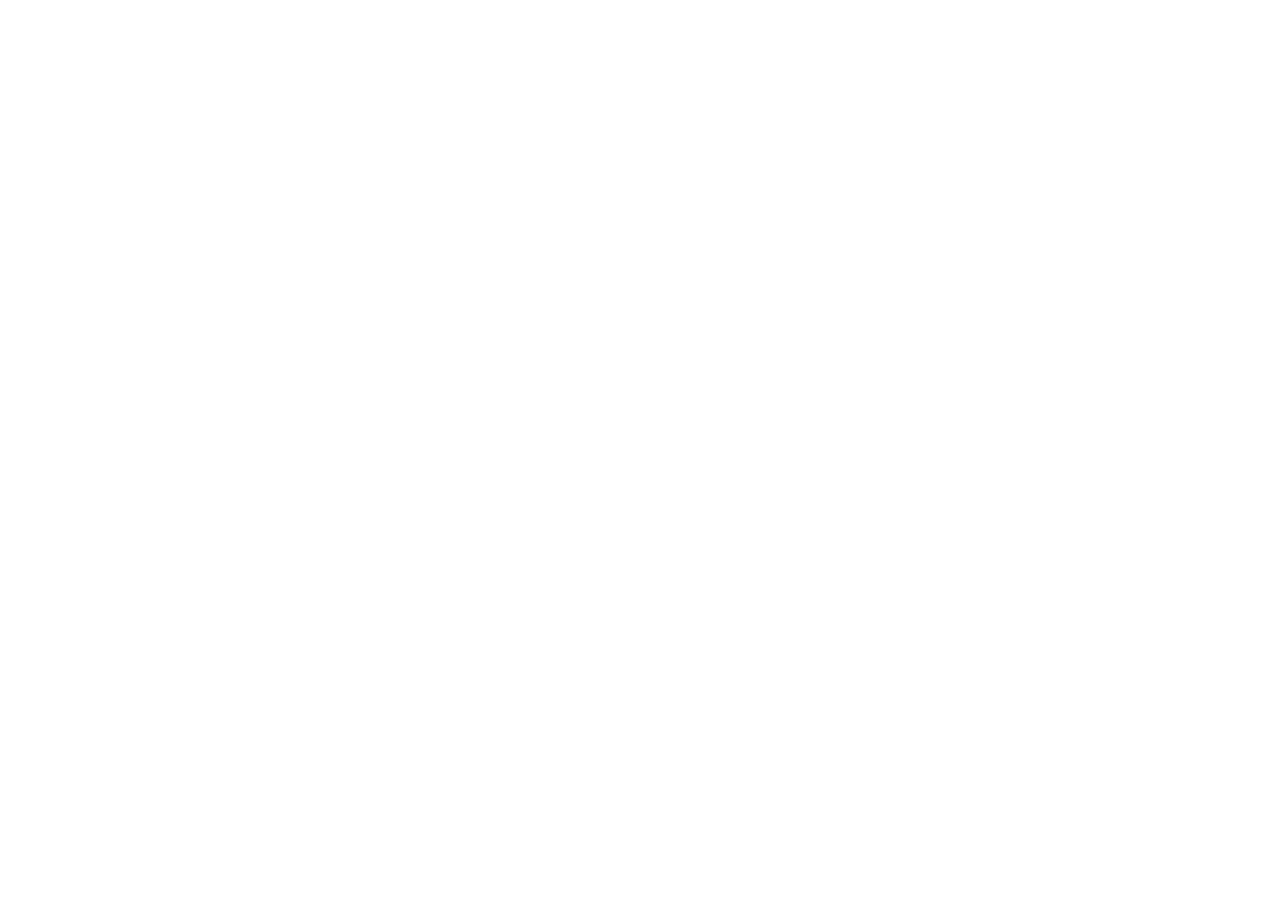
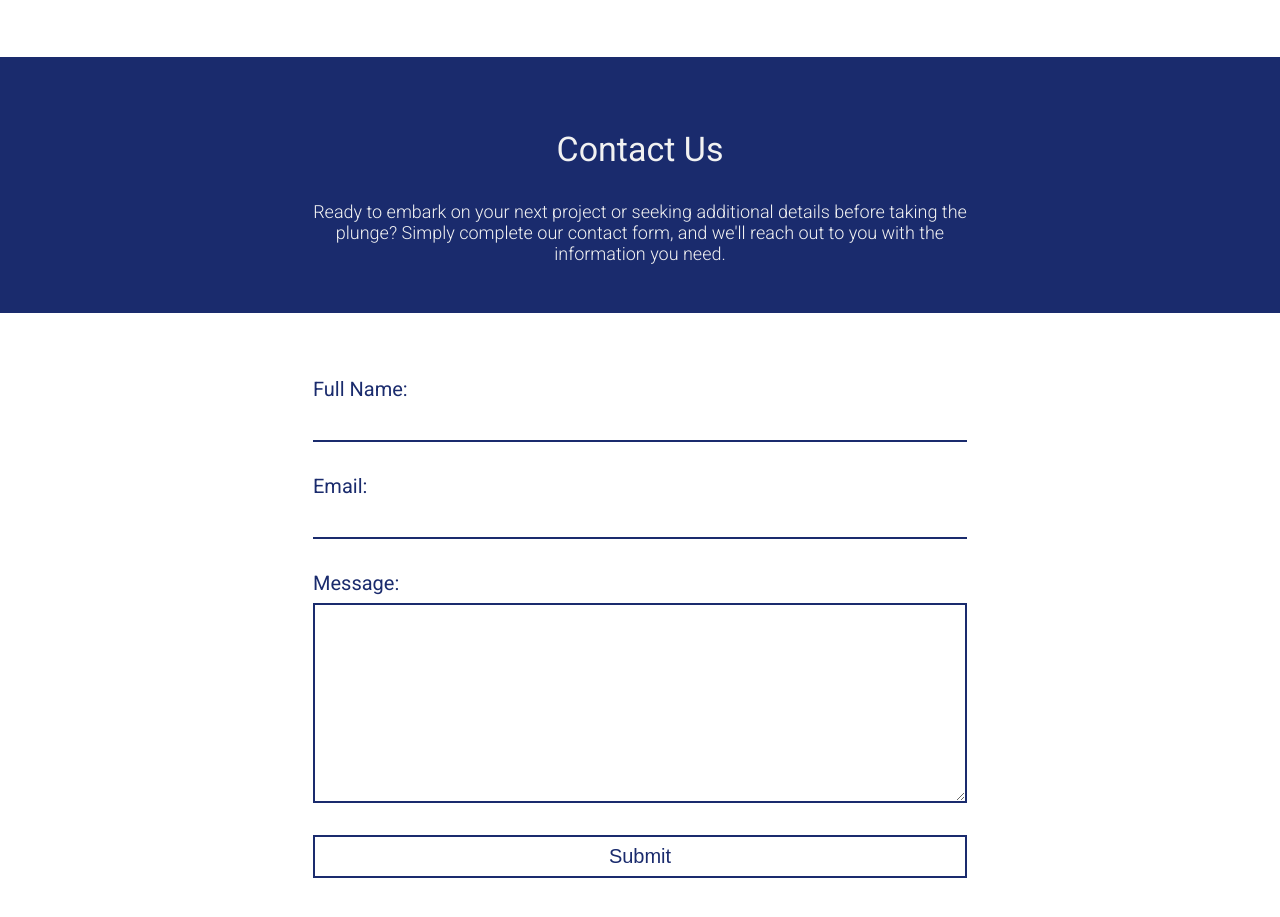
Before and after one commit to Officialibn1/issnext, a Next.js app: page / in a window 1280 px wide. Shown: the part 4580-5497 px from the top of the page. Before the commit the page ends 4637 px from the top, so only its background shows below. Built offline with nearby package versions, Linux system fonts and the light colour scheme.

Commit message:
Contact us migrated

```diff
--- /dev/null
+++ b/app/ContactUs.tsx
@@ -0,0 +1,51 @@
+import React from 'react'
+
+const ContactUs = () => {
+  return (
+    // <!-- Contact Us -->
+    <section className="contactUs" id="contactUs">
+        {/* <!-- Header --> */}
+        <div className="sectionHeader">
+            <div>
+                <div className="container">
+                    {/* <!-- Contact Us section title --> */}
+                    <h1>Contact Us</h1>
+
+                    {/* <!-- Section text --> */}
+                    <p>
+                        Ready to embark on your next project or seeking additional details before taking the plunge? Simply complete our contact form, and we&apos;ll reach out to you with the information you need.
+                    </p>
+                </div>
+            </div>
+        </div>
+
+        {/* <!-- Contact us Form container --> */}
+        <div className="formContainer">
+            <form action="" method="post">
+
+                {/* <!-- Full Name --> */}
+                <div className="inputFieldContainer">
+                    <label htmlFor="fullName">Full Name:</label>
+                    <input type="text" name="fullName" id="fullName" className="fullName" required />
+                </div>
+
+                {/* <!-- Email --> */}
+                <div className="inputFieldContainer">
+                    <label htmlFor="email">Email:</label>
+                    <input type="email" name="email" id="email" className="email" required />
+                </div>
+
+                {/* <!-- Message --> */}
+                <div className="inputFieldContainer">
+                    <label htmlFor="message">Message:</label>
+                    <textarea  name="message" id="message" className="message" required></textarea>
+                </div>
+
+                <button type="submit">Submit</button>
+            </form>
+        </div>
+    </section>
+  )
+}
+
+export default ContactUs
--- a/app/page.tsx
+++ b/app/page.tsx
@@ -2,6 +2,7 @@
 import Header from './Header'
 import OurServices from './OurServices'
 import Testimonials from './Testimonials'
+import ContactUs from './ContactUs'
 
 const HomePage = () => {
   return (
@@ -14,6 +15,8 @@
         <OurServices />
 
         <Testimonials />
+
+        <ContactUs />
     </>
   )
 }
```
